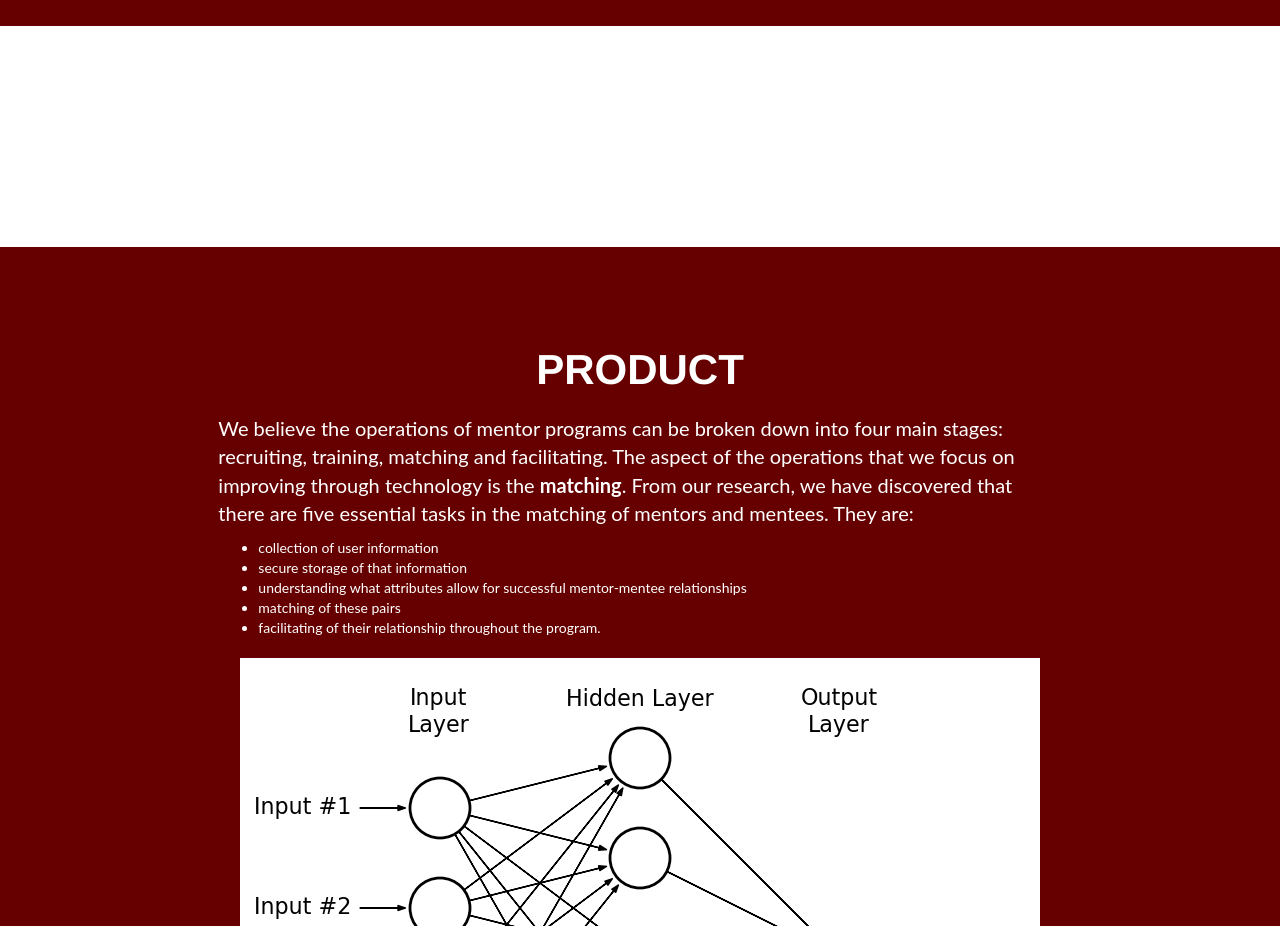
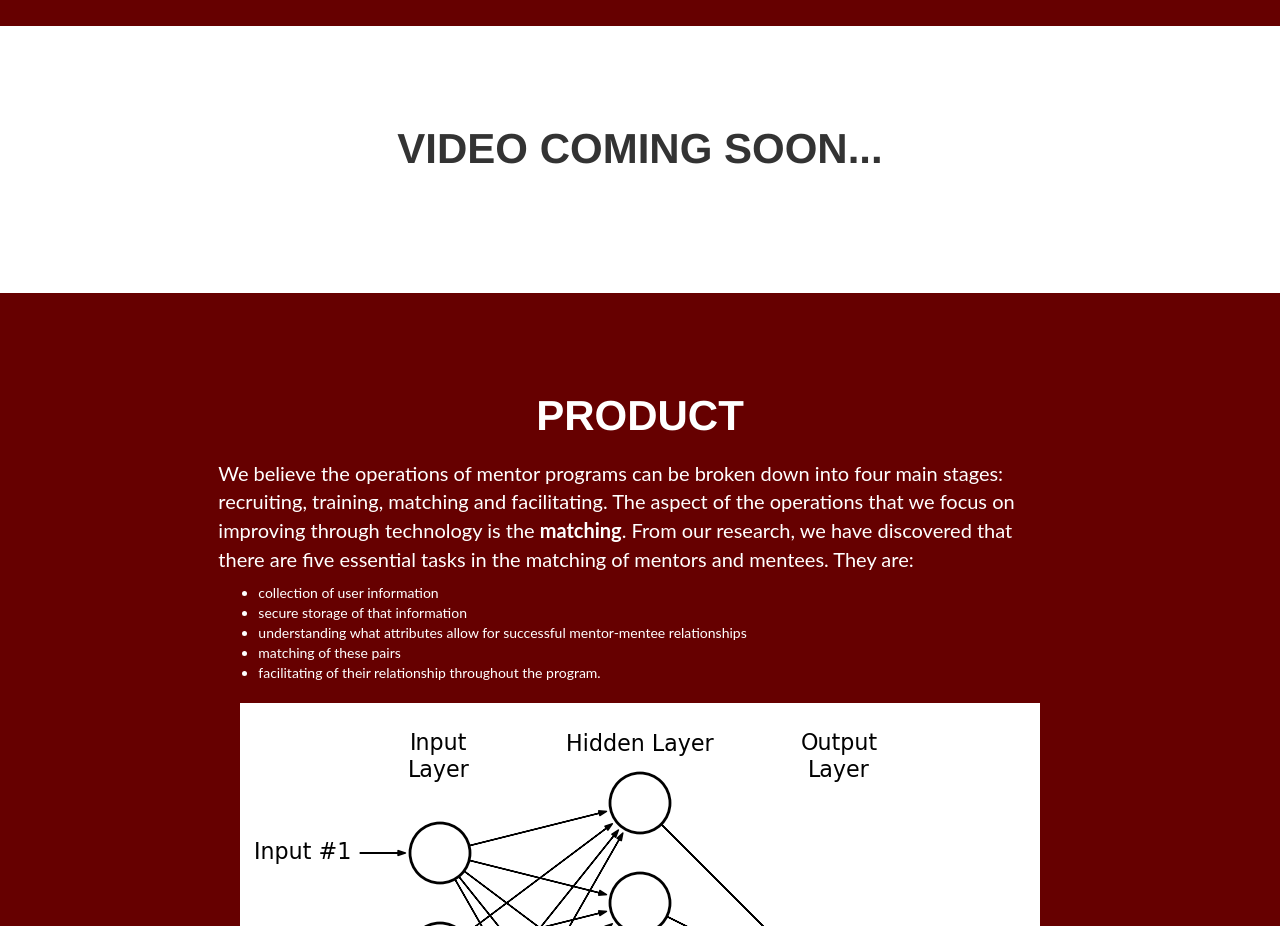
Before and after one commit to austin-par/austin-par.github.io, a website: page index.html in a window 1280 px wide. Shown: the part 2520-3446 px from the top of the page. Drawn offline with Linux system fonts and the light colour scheme; a script that the page names is missing.

Commit message:
so jack can read

```diff
--- a/index.html
+++ b/index.html
@@ -133,6 +133,7 @@
     <!-- Currently just a placeholder for the video (which is to be released soon) -->
     <section id="video">
         <div class="col-lg-12 text-center">
+            <h2>video coming soon...</h2>
         </div>
         <div class="row">
             <div class="col-lg-8 col-lg-offset-2">
```
